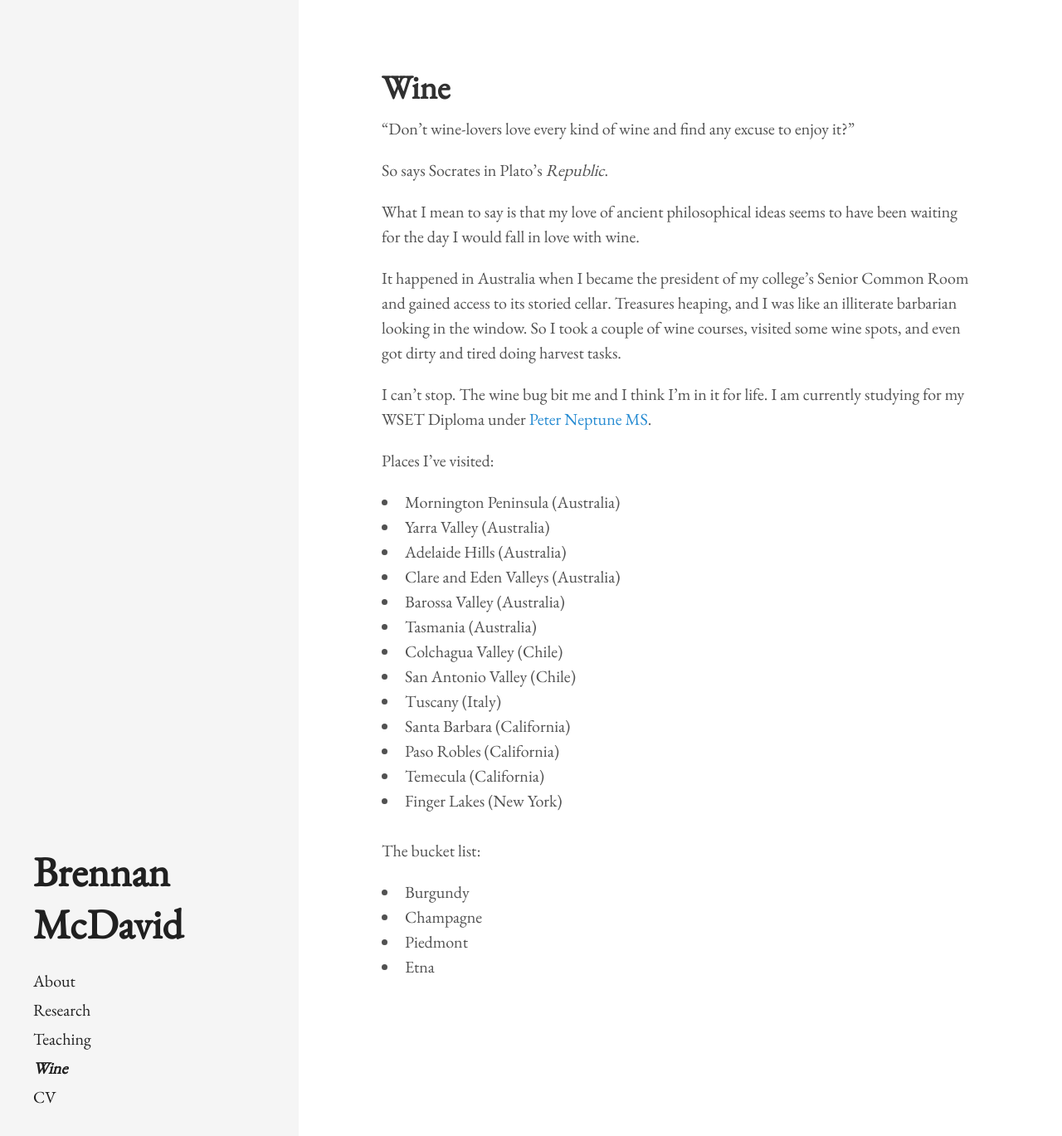
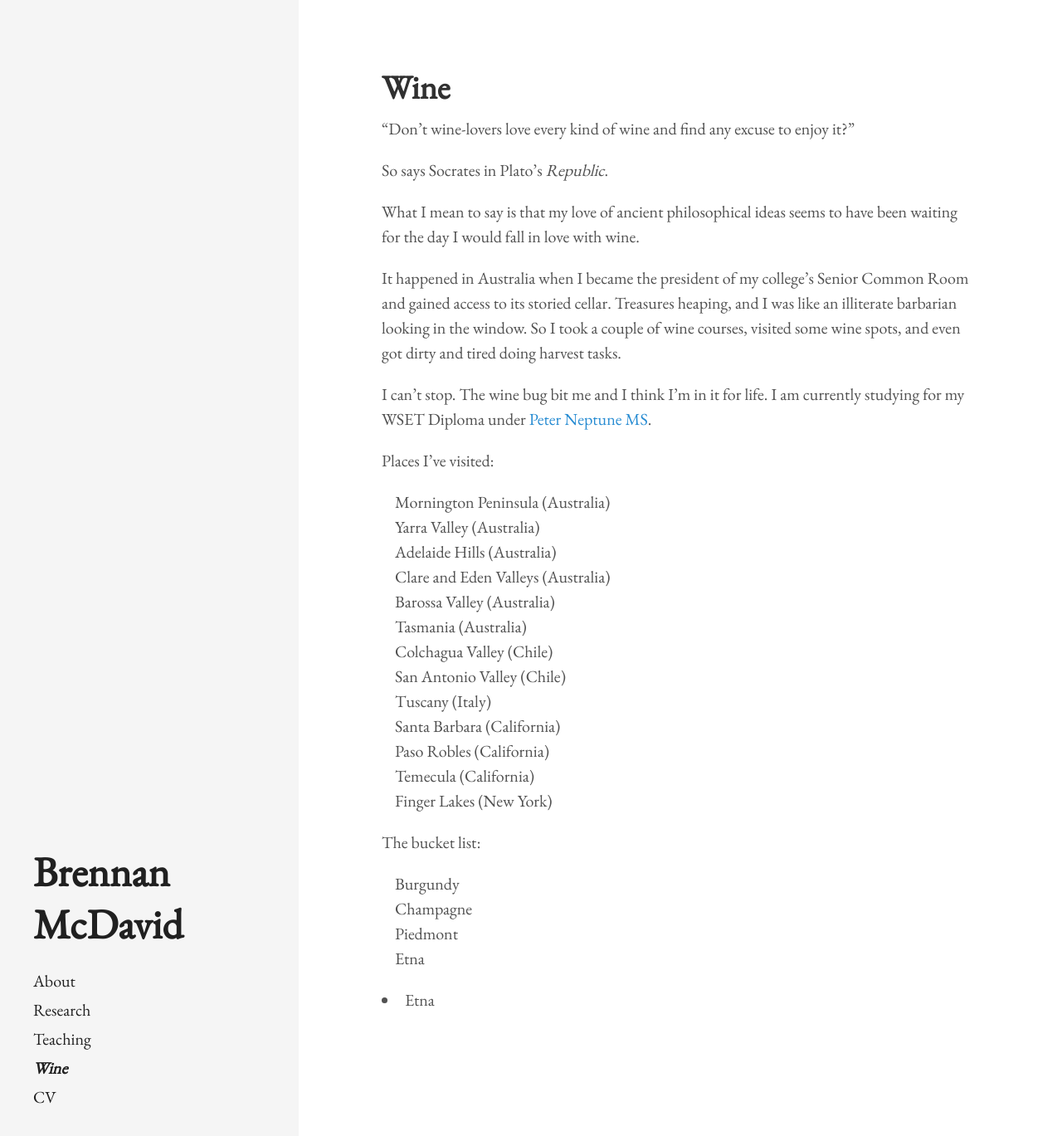
Before and after one commit to bkmcdavid/bkmcdavid.github.io, a Jekyll site: the page built from wine.md, in a window 1280 px wide and 1380 px high. Shown: the top 1369 px of the window at 83% size. Built offline with Jekyll 4.4.1, drawn with Linux system fonts in a browser that asks for light colours.

Commit message:
Update wine.md

```diff
--- a/wine.md
+++ b/wine.md
@@ -15,24 +15,24 @@ I can't stop. The wine bug bit me and I think I'm in it for life. I am currently
 
 Places I've visited:
 
-  <li>Mornington Peninsula (Australia)</li>
-  <li>Yarra Valley (Australia) </li>
-  <li>Adelaide Hills (Australia) </li>
-  <li>Clare and Eden Valleys (Australia)</li>
-  <li>Barossa Valley (Australia)</li>
-  <li>Tasmania (Australia)</li>
-  <li>Colchagua Valley (Chile)</li>
-  <li>San Antonio Valley (Chile)</li>
-  <li>Tuscany (Italy)</li>
-  <li>Santa Barbara (California)</li>
-  <li>Paso Robles (California)</li>
-  <li>Temecula (California)</li>
-  <li>Finger Lakes (New York)</li>
+&nbsp;&nbsp;&nbsp;&nbsp;Mornington Peninsula (Australia) <br>
+&nbsp;&nbsp;&nbsp;&nbsp;Yarra Valley (Australia) <br>
+&nbsp;&nbsp;&nbsp;&nbsp;Adelaide Hills (Australia) <br>
+&nbsp;&nbsp;&nbsp;&nbsp;Clare and Eden Valleys (Australia)<br>
+&nbsp;&nbsp;&nbsp;&nbsp;Barossa Valley (Australia)<br>
+&nbsp;&nbsp;&nbsp;&nbsp;Tasmania (Australia)<br>
+&nbsp;&nbsp;&nbsp;&nbsp;Colchagua Valley (Chile)<br>
+&nbsp;&nbsp;&nbsp;&nbsp;San Antonio Valley (Chile)<br>
+&nbsp;&nbsp;&nbsp;&nbsp;Tuscany (Italy)<br>
+&nbsp;&nbsp;&nbsp;&nbsp;Santa Barbara (California)<br>
+&nbsp;&nbsp;&nbsp;&nbsp;Paso Robles (California)<br>
+&nbsp;&nbsp;&nbsp;&nbsp;Temecula (California)<br>
+&nbsp;&nbsp;&nbsp;&nbsp;Finger Lakes (New York)<br>
 
-<br>
 The bucket list:
 
-  <li>Burgundy</li>
-  <li>Champagne</li>
-  <li>Piedmont</li>
+&nbsp;&nbsp;&nbsp;&nbsp;Burgundy<br>
+&nbsp;&nbsp;&nbsp;&nbsp;Champagne<br>
+&nbsp;&nbsp;&nbsp;&nbsp;Piedmont<br>
+&nbsp;&nbsp;&nbsp;&nbsp;Etna <br>
   <li>Etna</li>
```
